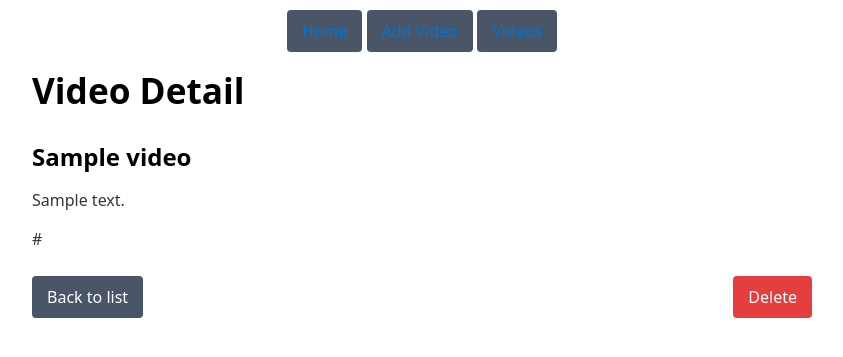
After one commit to RageKage/video_collection_niman_ahmed, a Django app: page /video/1/ in a window 1280 px wide. The commit adds this page. Shown: the top 357 px of the page, without its empty margins (218-1061 px from the left). Run offline with Django 4.2, Linux system fonts and the light colour scheme; tables that the repository leaves empty hold one stand-in row (values such as "Sample post").

Commit message:
create new detail page and unit tests for them

```diff
--- a/video_collection/Templates/video_collection/base.html
+++ b/video_collection/Templates/video_collection/base.html
@@ -39,6 +39,7 @@
           href="{{ video_list_url }}"
           >Videos</a
         >
+        {% url 'video_detail' as video_detail_url %}
       </nav>
     </header>
 
--- /dev/null
+++ b/video_collection/Templates/video_collection/video_detail.html
@@ -0,0 +1,29 @@
+{% extends 'video_collection/base.html' %} {% block content %}
+
+<div>
+  <div>
+    <div>
+      <h1>Video Detail</h1>
+      <h2>{{ video.title }}</h2>
+      <p>{{ video.notes }}</p>
+      <p>{{ video.url }}</p>
+
+      <div class="video-detail-single-page">
+
+      <a href="{% url 'video_list' %}"  class="video-back-button">Back to list</a>
+
+
+      <form
+        action="{% url 'delete_video' video.pk %}"
+        method="POST"
+        id="delete-form"
+      >
+        {% csrf_token %}
+        <button type="submit" class="video-delete-button" id="delete">Delete</button>
+      </form>
+    </div>
+    </div>
+  </div>
+</div>
+
+{% endblock %}
--- a/video_collection/Templates/video_collection/video_list.html
+++ b/video_collection/Templates/video_collection/video_list.html
@@ -27,6 +27,10 @@
       allowfullscreen
     >
     </iframe>
+    <div class="video-detail">
+    <a href="{% url 'video_detail' video_pk=video.pk %}">View Details</a>
+  </div>
+
   </div>
   {% empty %}
   <p class="no-videos">There are no videos in this collection.</p>
--- a/video_collection/static/css/style.css
+++ b/video_collection/static/css/style.css
@@ -153,10 +153,16 @@ textarea {
 }
 
 .video {
-    background-color: #202b38;
-    margin-bottom: 20px;
-    padding: 15px;
+    display: flex;
+    flex-direction: column;
+    align-items: baseline;
+    justify-content: flex-start;
+    margin: 20px;
+    padding: 20px;
     border-radius: 5px;
+    background-color: #2d3748;
+    align-content: space-around;
+    flex-wrap: nowrap;
 }
 
 .video-title {
@@ -196,18 +202,18 @@ input#id_search_term {
     color: white;
 }
 
-
 .clear {
     margin-bottom: 1rem;
 }
 
-.video-count, .no-videos {
-    color: #CBD5E0;
+.video-count,
+.no-videos {
+    color: #cbd5e0;
     text-align: center;
     margin: 10px 0;
-  }
+}
 
-  .reset-search {
+.reset-search {
     display: inline-block;
     margin: 10px 0;
     background-color: #4a5568;
@@ -216,8 +222,59 @@ input#id_search_term {
     border-radius: 4px;
     text-decoration: none;
     transition: background-color 0.3s;
-  }
+}
 
-  .reset-search:hover {
+.reset-search:hover {
     background-color: #2d3748;
-  }
+}
+
+.video-detail {
+    display: flex;
+    flex-direction: column;
+    align-items: center;
+    justify-content: center;
+    margin-top: 1rem;
+    border-radius: 5px;
+    background-color: #2d3748;
+}
+
+.video-detail-single-page {
+    display: flex;
+    flex-direction: row;
+    align-items: baseline;
+    justify-content: space-between;
+    margin-top: 1rem;
+    border-radius: 5px;
+    flex-wrap: wrap;
+    align-content: space-around;
+}
+
+.video-delete-button {
+    background-color: #e53e3e;
+    color: white;
+    border: none;
+    border-radius: 4px;
+    padding: 10px 15px;
+    margin: 10px 0;
+    cursor: pointer;
+    transition: background-color 0.3s;
+}
+
+.video-delete-button:hover {
+    background-color: #c53030;
+}
+
+.video-back-button {
+    background-color: #4a5568;
+    color: white;
+    border: none;
+    border-radius: 4px;
+    padding: 10px 15px;
+    margin: 10px 0;
+    cursor: pointer;
+    transition: background-color 0.3s;
+}
+
+.video-back-button:hover {
+    background-color: #2d3748;
+}
--- a/video_collection/urls.py
+++ b/video_collection/urls.py
@@ -5,4 +5,6 @@ urlpatterns = [
     path('', views.home, name='home'),
     path('add', views.add_video, name='add_video'),
     path("video_list", views.video_list, name='video_list'),
+    path("video/<int:video_pk>/", views.video_detail, name='video_detail'),
+    path("video/<int:video_pk>/delete", views.delete_video, name='delete_video'),
 ]
--- a/video_collection/views.py
+++ b/video_collection/views.py
@@ -1,4 +1,5 @@
-from django.shortcuts import render, redirect
+from django.http import HttpResponseForbidden
+from django.shortcuts import render, redirect, get_object_or_404
 from django.contrib import messages
 from .forms import *
 from .models import Video
@@ -50,3 +51,16 @@ def video_list(request):
         search_term = SearchForm()
         videos = Video.objects.all().order_by(Lower('title'))
     return render(request, 'video_collection/video_list.html', {'videos': videos, 'search_form': search_form, 'search_term': search_term})
+
+def video_detail(request, video_pk):
+    # get video details
+    video = get_object_or_404(Video, pk=video_pk)
+    return render(request, 'video_collection/video_detail.html', {'video': video})
+
+def delete_video(request, video_pk):
+    # delete video
+    video = get_object_or_404(Video, pk=video_pk)
+    if request.method == 'POST':
+        video.delete()
+        messages.info(request, 'Video deleted successfully!')
+        return redirect('video_list') # redirect to video_list page
```
Also changed, not shown: video_collection/tests.py (+29 -0 lines).
